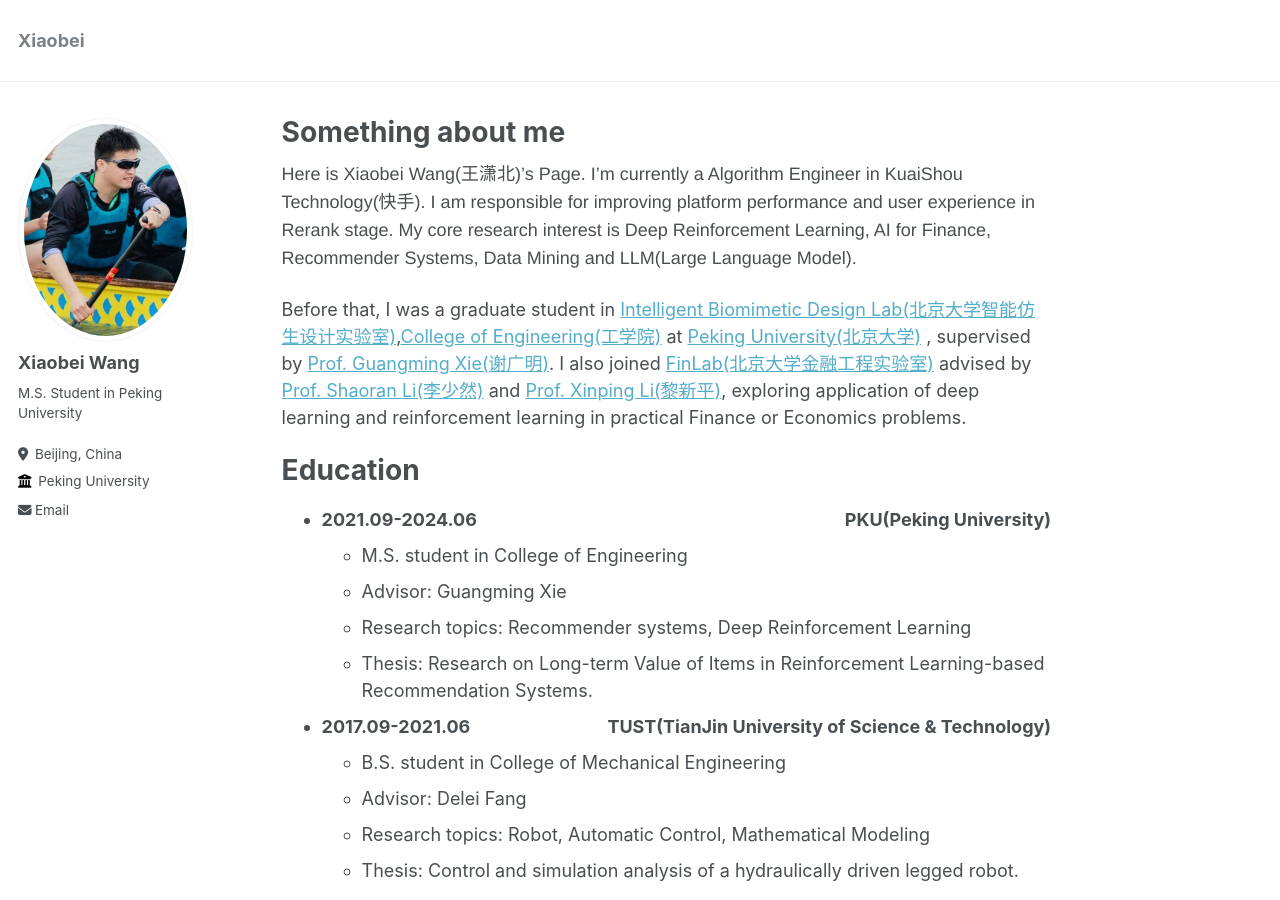
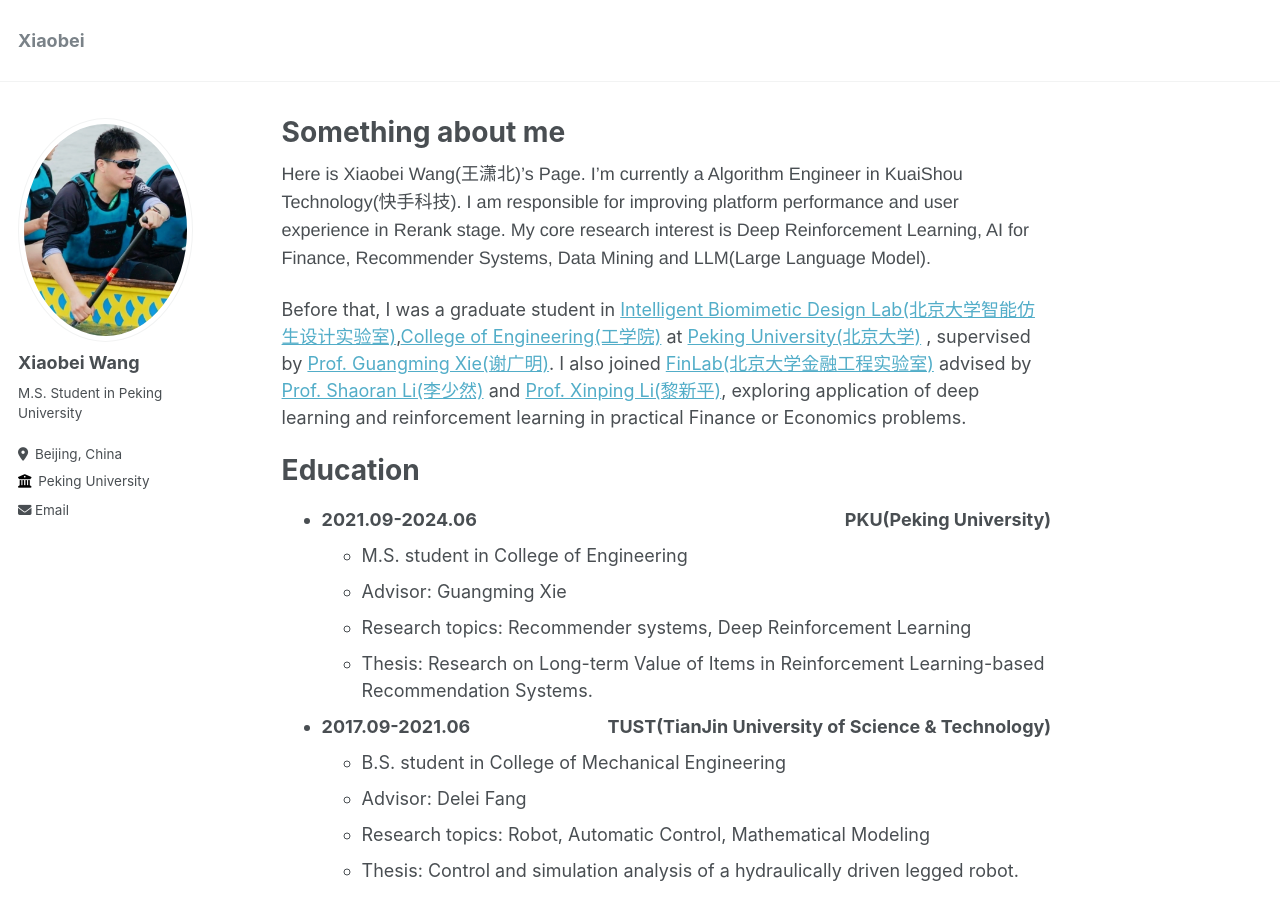
Before and after one commit to wangxiaobei822/wangxiaobei822.github.io, a Jekyll site: the page built from _pages/about.md, in a window 1280 px wide and 900 px high. Built offline with Jekyll 4.4.1, drawn with Linux system fonts in a browser that asks for light colours.

Commit message:
Update about.md

```diff
--- a/_pages/about.md
+++ b/_pages/about.md
@@ -7,7 +7,7 @@ redirect_from:
   - /about.html
 ---
 
-<span style="font-family: Helvetica"> Here is Xiaobei Wang(王潇北)’s Page. I’m currently a Algorithm Engineer in KuaiShou Technology(快手).  I am responsible for improving platform performance and user experience in Rerank stage. My core research interest is Deep Reinforcement Learning, AI for Finance, Recommender Systems, Data Mining and LLM(Large Language Model).</span>
+<span style="font-family: Helvetica"> Here is Xiaobei Wang(王潇北)’s Page. I’m currently a Algorithm Engineer in KuaiShou Technology(快手科技).  I am responsible for improving platform performance and user experience in Rerank stage. My core research interest is Deep Reinforcement Learning, AI for Finance, Recommender Systems, Data Mining and LLM(Large Language Model).</span>
 
 Before that, I was a graduate student in [Intelligent Biomimetic Design Lab(北京大学智能仿生设计实验室)](https://en.ibdl.pku.edu.cn),[College of Engineering(工学院)](https://www.coe.pku.edu.cn/) at [Peking University(北京大学)](https://www.pku.edu.cn/) , supervised by [Prof. Guangming Xie(谢广明)](https://www.coe.pku.edu.cn/teaching/all_time/7139.html).  I also joined [FinLab(北京大学金融工程实验室)](finlab.pku.edu.cn) advised by [Prof. Shaoran Li(李少然)](http://lishaoran.com) and [Prof. Xinping Li(黎新平)](https://econ.pku.edu.cn/szdw/zzjs/ybjs/sjrxx/374743.htm), exploring application of deep learning and reinforcement learning in practical Finance or Economics problems.
 
```
